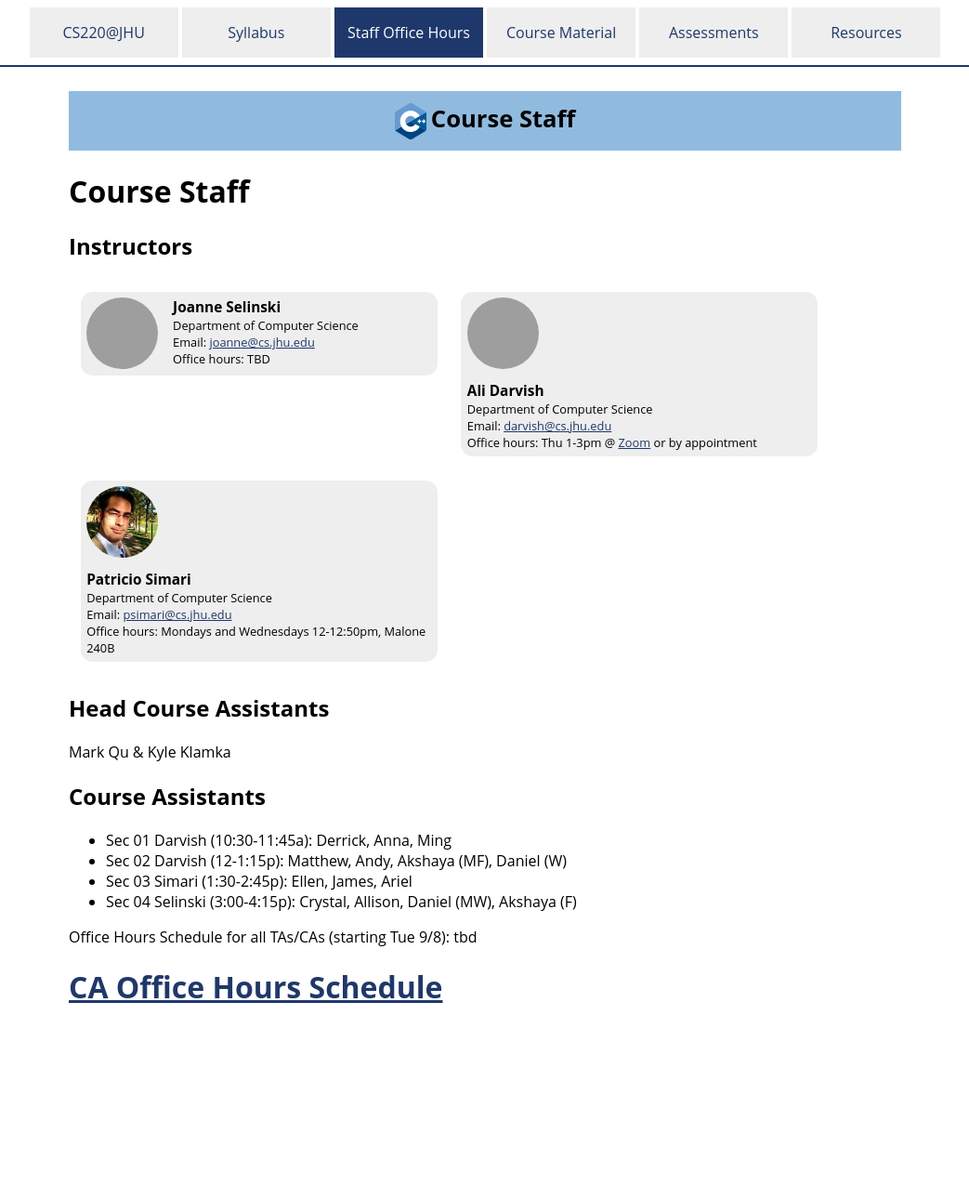
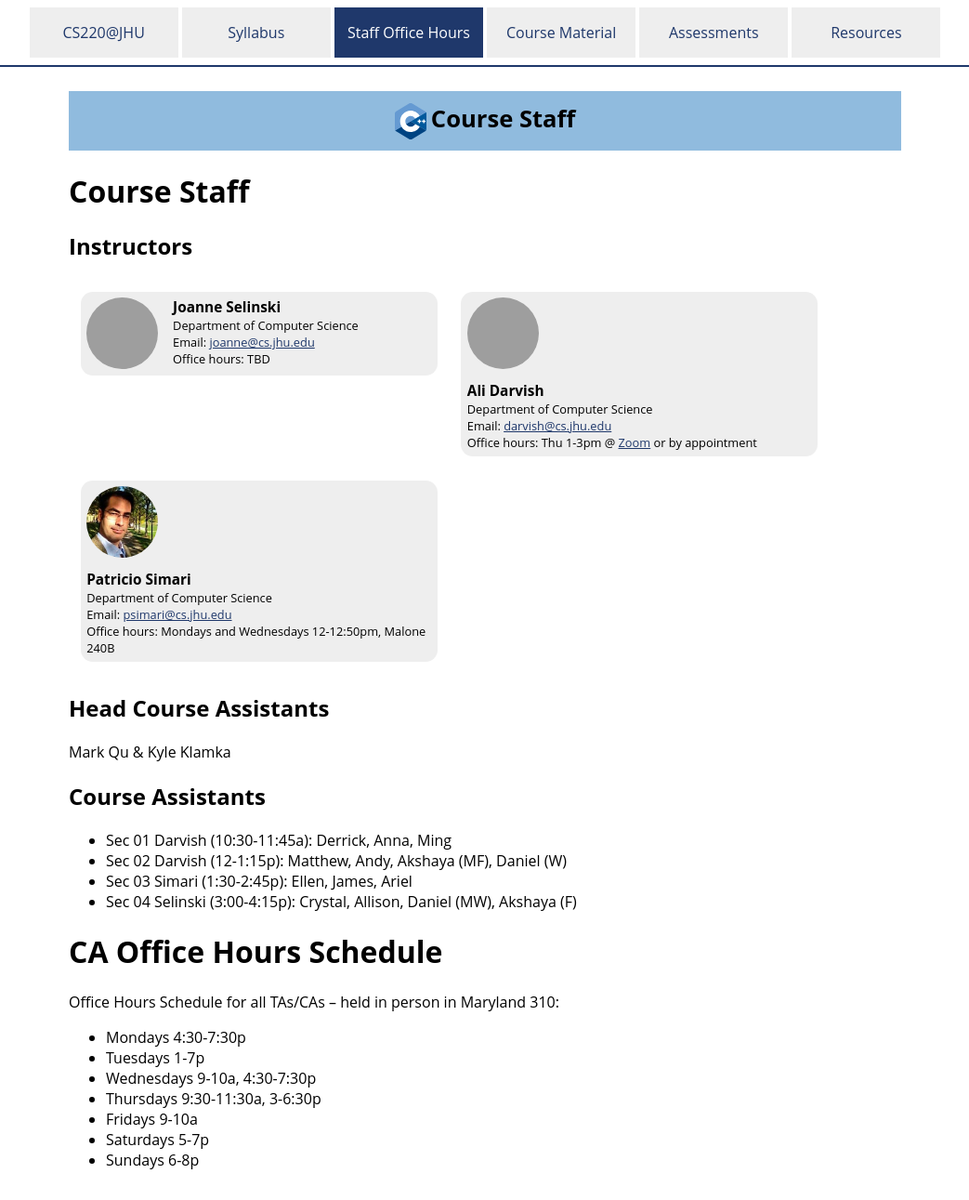
Before and after one commit to jhu-ip/cs220-f26, a Jekyll site: the page built from staff.md, in a window 1280 px wide, cut to the strip 0-1291 px from the top of the page. Shown: the whole strip at 93% size, without its empty margins (118-1161 px from the left). Built offline with Jekyll 4.4.1, drawn with Linux system fonts in a browser that asks for light colours; before the commit the page ends 1115 px from its top, so only the background shows below that; grey boxes are pictures that could not be loaded.

Commit message:
updated staff hours

```diff
--- a/staff.md
+++ b/staff.md
@@ -13,7 +13,7 @@ show_in_nav: false
 
 
 <div class="card">
-    <img alt="Joanne photo" src="{{site.baseurl}}/img/staffpix/joanne.png">
+    <img alt="Joanne photo" src="{{site.baseurl}}/img/staffpix/joanne2026.png">
     <div class="details">
         <span class="name_and_role">Joanne Selinski</span><br>
         Department of Computer Science<br>
@@ -62,5 +62,14 @@ Mark Qu & Kyle Klamka
 * Sec 03 Simari (1:30-2:45p): Ellen, James, Ariel
 * Sec 04 Selinski (3:00-4:15p): Crystal, Allison, Daniel (MW), Akshaya (F)
 
-Office Hours Schedule for all TAs/CAs (starting Tue 9/8): tbd
-# [CA Office Hours Schedule]()
+# CA Office Hours Schedule
+
+Office Hours Schedule for all TAs/CAs -- held in person in Maryland 310:
+
+* Mondays 4:30-7:30p
+* Tuesdays 1-7p
+* Wednesdays 9-10a, 4:30-7:30p
+* Thursdays 9:30-11:30a, 3-6:30p
+* Fridays 9-10a
+* Saturdays 5-7p
+* Sundays 6-8p
```
Also changed, not shown: 1 other file.
